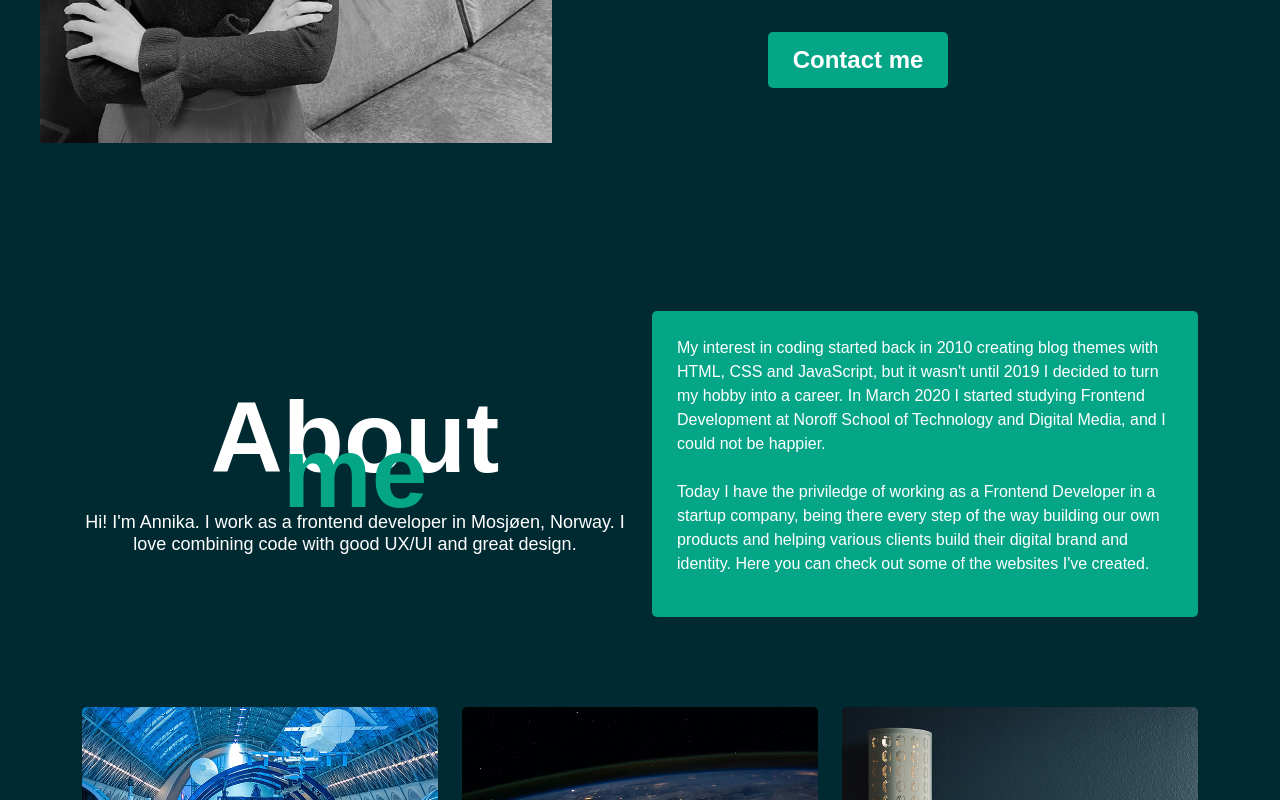
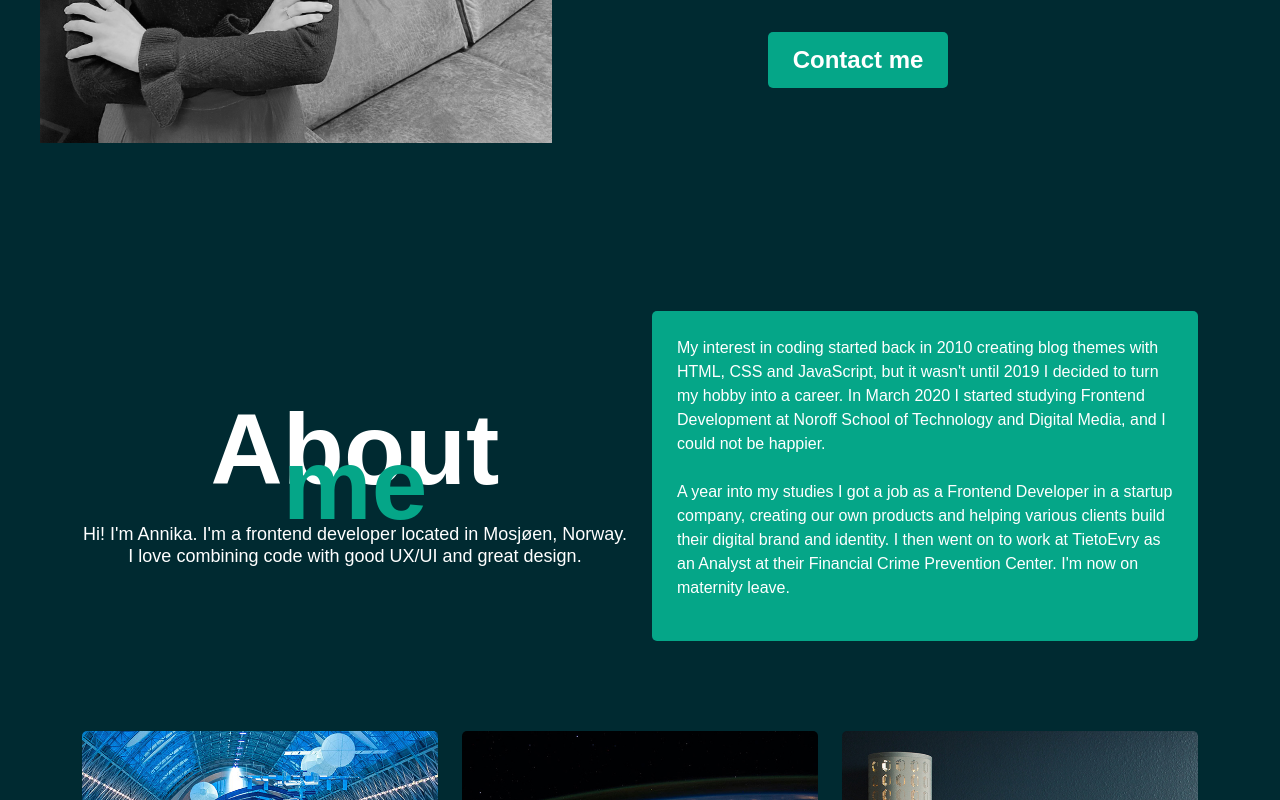
Before and after one commit to Annikaenjoy/Annika-Eng-y-Startup-Bootcamp-CA, a React (Create React App) app in the folder portfolio-app/: page / in a window 1280 px wide. Shown: the part 512-1312 px from the top of the page. Built offline with nearby package versions, Linux system fonts and the light colour scheme.

Commit message:
Updated portfolio

```diff
--- a/portfolio-app/public/index.html
+++ b/portfolio-app/public/index.html
@@ -31,7 +31,7 @@
       integrity="sha384-F3w7mX95PdgyTmZZMECAngseQB83DfGTowi0iMjiWaeVhAn4FJkqJByhZMI3AhiU"
       crossorigin="anonymous"
     />
-    <title>Annika Engøy Portfolio website</title>
+    <title>Annika Engøy Portfolio Website</title>
   </head>
   <body>
     <noscript>You need to enable JavaScript to run this app.</noscript>
--- a/portfolio-app/src/components/About.js
+++ b/portfolio-app/src/components/About.js
@@ -21,7 +21,7 @@ const AboutMe = (props) => {
                 <h2 className="about_h2">me</h2>
               </div>
               <h3 className="description_text">
-                Hi! I'm Annika. I work as a frontend developer in Mosjøen,
+                Hi! I'm Annika. I'm a frontend developer located in Mosjøen,
                 Norway. I love combining code with good UX/UI and great design.
               </h3>
             </Col>
@@ -33,12 +33,17 @@ const AboutMe = (props) => {
                   I decided to turn my hobby into a career. In March 2020 I
                   started studying Frontend Development at Noroff School of
                   Technology and Digital Media, and I could not be happier.{" "}
-                  <br /> <br />
-                  Today I have the priviledge of working as a Frontend Developer
+                  <br /> <br />A year into my studies I got a job as a Frontend
+                  Developer in a startup company, creating our own products and
+                  helping various clients build their digital brand and
+                  identity. I then went on to work at TietoEvry as an Analyst at
+                  their Financial Crime Prevention Center. I'm now on maternity
+                  leave.
+                  {/* Today I have the priviledge of working as a Frontend Developer
                   in a startup company, being there every step of the way
                   building our own products and helping various clients build
                   their digital brand and identity. Here you can check out some
-                  of the websites I've created.
+                  of the websites I've created. */}
                 </p>
               </div>
             </Col>
```
